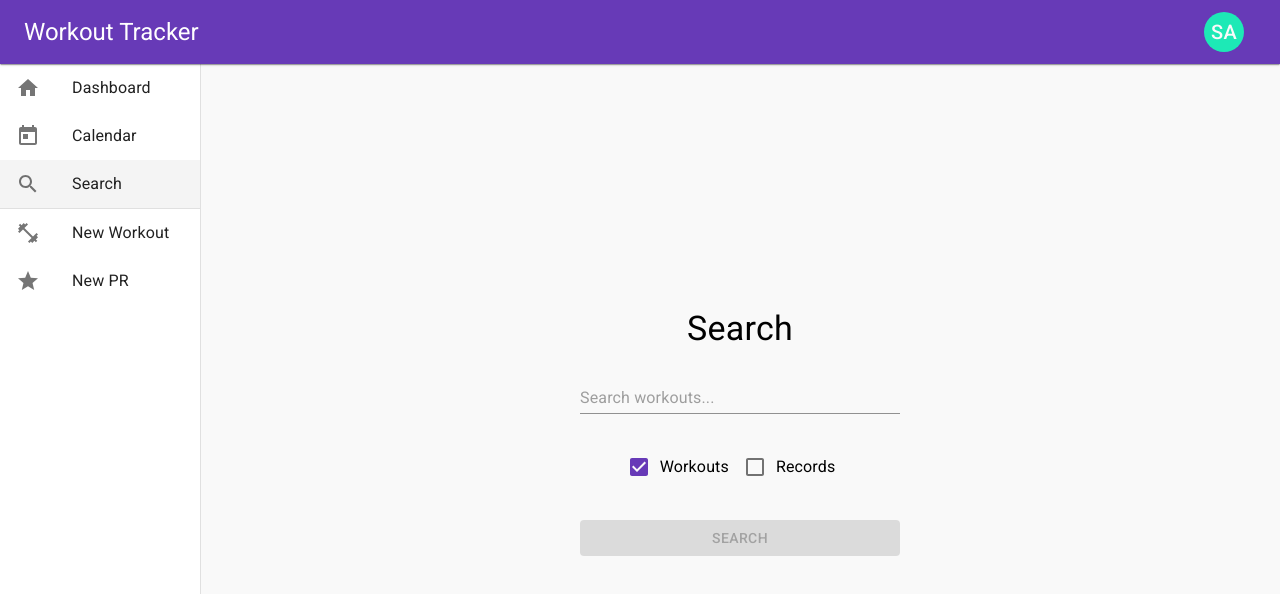
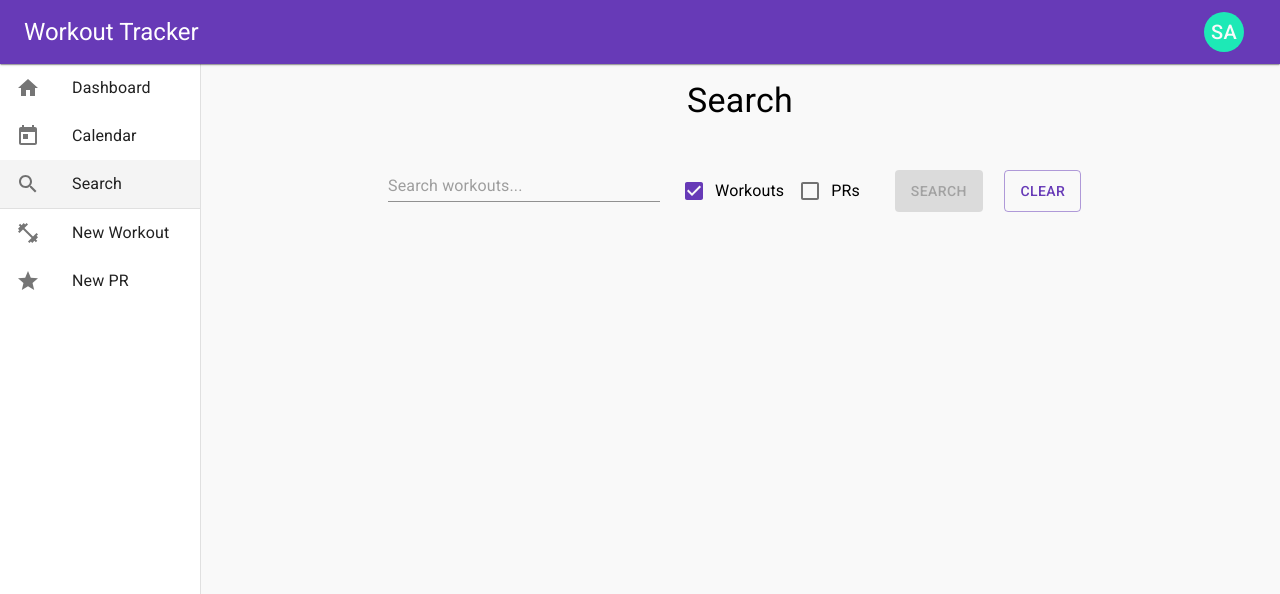
Before and after one commit to FredLavoie/workout-tracker, a React (Create React App) app in the folder client/: page /search in a window 1280 px wide. Shown: the top 594 px of the page. Built offline with nearby package versions, Linux system fonts and the light colour scheme; no server answers; sample sign-in values are in the browser's storage.

Commit message:
Add search results content and component

```diff
--- /dev/null
+++ b/client/src/components/SearchResultCard.js
@@ -0,0 +1,45 @@
+import React from 'react';
+
+import Card from '@material-ui/core/Card';
+import CardHeader from '@material-ui/core/CardHeader';
+import CardContent from '@material-ui/core/CardContent';
+import Grid from '@material-ui/core/Grid';
+import Typography from '@material-ui/core/Typography';
+// import { makeStyles } from '@material-ui/core';
+
+
+// const useStyles = makeStyles({
+
+
+// });
+
+function SearchResultCard({ content }) {
+  // const classes = useStyles();
+
+  return (
+    <Grid container>
+      {content.map((ea, index) => (
+        <Card elevation={1} key={index}>
+          <CardHeader
+            title={ea.workout_body ? 'Workout' : 'Personal Record'}
+            subheader={ea.date}
+          />
+          <CardContent>
+            <Typography variant='body2' color='textSecondary'>
+              {ea.workout_body ? '' : `${ea.type} - ${ea.event}`}
+            </Typography>
+            <Typography variant='body2' color='textSecondary'>
+              {ea.workout_body ? '' : ea.score}
+            </Typography>
+            <Typography display='inline-block' variant='body2' color='textSecondary'>
+              {ea.workout_body ? ea.workout_body : ''}
+            </Typography>
+          </CardContent>
+        </Card>
+      ))
+      }
+    </Grid >
+  );
+}
+
+export default SearchResultCard;
--- a/client/src/pages/Search.js
+++ b/client/src/pages/Search.js
@@ -9,56 +9,69 @@ import TextField from '@material-ui/core/TextField';
 import Typography from '@material-ui/core/Typography';
 import { makeStyles } from '@material-ui/core';
 
+import SearchResultCard from '../components/SearchResultCard';
 import { fetchSearchResults } from '../services/fetchData';
 
-const useStyles = makeStyles((theme) => ({
+const useStyles = makeStyles({
   root: {
-    minHeight: 'calc(100vh - 64px)',
+    display: 'flex',
+    flexDirection: 'column',
+    marginBottom: 32,
+    marginTop: 16,
+  },
+  title: {
     marginBottom: 32,
   },
-  formSize: {
-    width: '100%',
-    [theme.breakpoints.up('sm')]: {
-      width: '60%',
-    },
-  },
   searchBox: {
-    marginTop: 32,
-    width: 320,
+    marginTop: 16,
+    width: 272,
   },
   elementMargin: {
-    marginTop: 32,
+    marginTop: 16,
   },
   checkboxes: {
-    marginTop: 32,
+    marginTop: 16,
+    marginLeft: 16,
+    width: 208,
     display: 'flex',
     justifyContent: 'center',
+  },
+  formElement: {
+    display: 'flex',
+    flexDirection: 'row',
+    justifyContent: 'center',
+    flexWrap: 'wrap',
+    width: '100%',
+  },
+  buttonContainer: {
+    width: 208,
+    display: 'flex',
+    justifyContent: 'space-around'
+  },
+  content: {
+
   }
-}));
+});
 
 
 function Search() {
   const classes = useStyles();
-  const [state, setState] = useState({
-    checkedWorkout: true,
-    checkedRecord: false,
-    searchQuery: '',
-    searchResults: [],
-  });
+  const [checkedWorkout, setCheckedWorkout] = useState(true);
+  const [checkedRecord, setCheckedRecord] = useState(false);
+  const [searchQuery, setSearchQuery] = useState('');
+  const [searchResults, setSearchResults] = useState([]);
 
-  const handleCheck = (event) => {
-    setState({ ...state, [event.target.name]: event.target.checked });
-  };
-
-  const handleSearchInput = (event) => {
-    setState({ ...state, searchQuery: event.target.value });
-  };
+  function handleClear() {
+    setSearchQuery('');
+    setSearchResults([]);
+  }
 
   async function handleSubmit(event) {
     event.preventDefault();
-    const results = await fetchSearchResults(state.checkedWorkout, state.checkedRecord, state.searchQuery);
-    setState({ ...state, searchResults: results });
-    console.log('state.searchResults: ', state.searchResults.sort((a, b) => b.date > a.date));
+    const results = await fetchSearchResults(checkedWorkout, checkedRecord, searchQuery);
+    const sortedResults = results.sort((a, b) => b.date > a.date);
+    console.log('sortedResults: ', sortedResults);
+    setSearchResults(sortedResults);
   }
 
   return (
@@ -69,40 +82,66 @@ function Search() {
       justify='center'
       className={classes.root}
     >
-      <Typography variant='h4'>
+      <Typography variant='h4' className={classes.title}>
         Search
       </Typography>
-      <form noValidate onSubmit={handleSubmit} >
+      <form noValidate onSubmit={handleSubmit} className={classes.formElement}>
         <TextField
-          onChange={handleSearchInput}
+          onChange={(e) => setSearchQuery(e.target.value)}
           className={classes.searchBox}
           id='record-score'
           placeholder='Search workouts...'
-          value={state.searchQuery}
+          value={searchQuery}
         />
         <FormGroup row className={classes.checkboxes}>
           <FormControlLabel
-            control={<Checkbox checked={state.checkedWorkout} onChange={handleCheck} name='checkedWorkout' color='primary' />}
+            control={
+              <Checkbox
+                checked={checkedWorkout}
+                onChange={(e) => setCheckedWorkout(e.target.checked)}
+                name='checkedWorkout'
+                color='primary'
+              />}
             label='Workouts'
           />
           <FormControlLabel
-            control={<Checkbox checked={state.checkedRecord} onChange={handleCheck} name='checkedRecord' color='primary' />}
-            label='Records'
+            control={
+              <Checkbox
+                checked={checkedRecord}
+                onChange={(e) => setCheckedRecord(e.target.checked)}
+                name='checkedRecord'
+                color='primary'
+              />}
+            label='PRs'
           />
         </FormGroup>
+        <div className={classes.buttonContainer}>
           <Button
-          fullWidth
             type={'submit'}
             className={classes.elementMargin}
             color='primary'
             variant='contained'
-          disabled={state.searchQuery === '' ? true : false}
+            disabled={searchQuery === '' ? true : false}
           >
             Search
           </Button>
+          <Button
+            onClick={handleClear}
+            className={classes.elementMargin}
+            color='primary'
+            variant='outlined'
+          >
+            Clear
+          </Button>
+        </div>
       </form>
-      <main>
-        { }
+      <main className={classes.content}>
+        {searchResults.length > 0
+          ?
+          <SearchResultCard content={searchResults} />
+          :
+          <div></div>
+        }
       </main>
     </Grid>
   );
```
Lines whose indentation alone changed are shown as unchanged.
